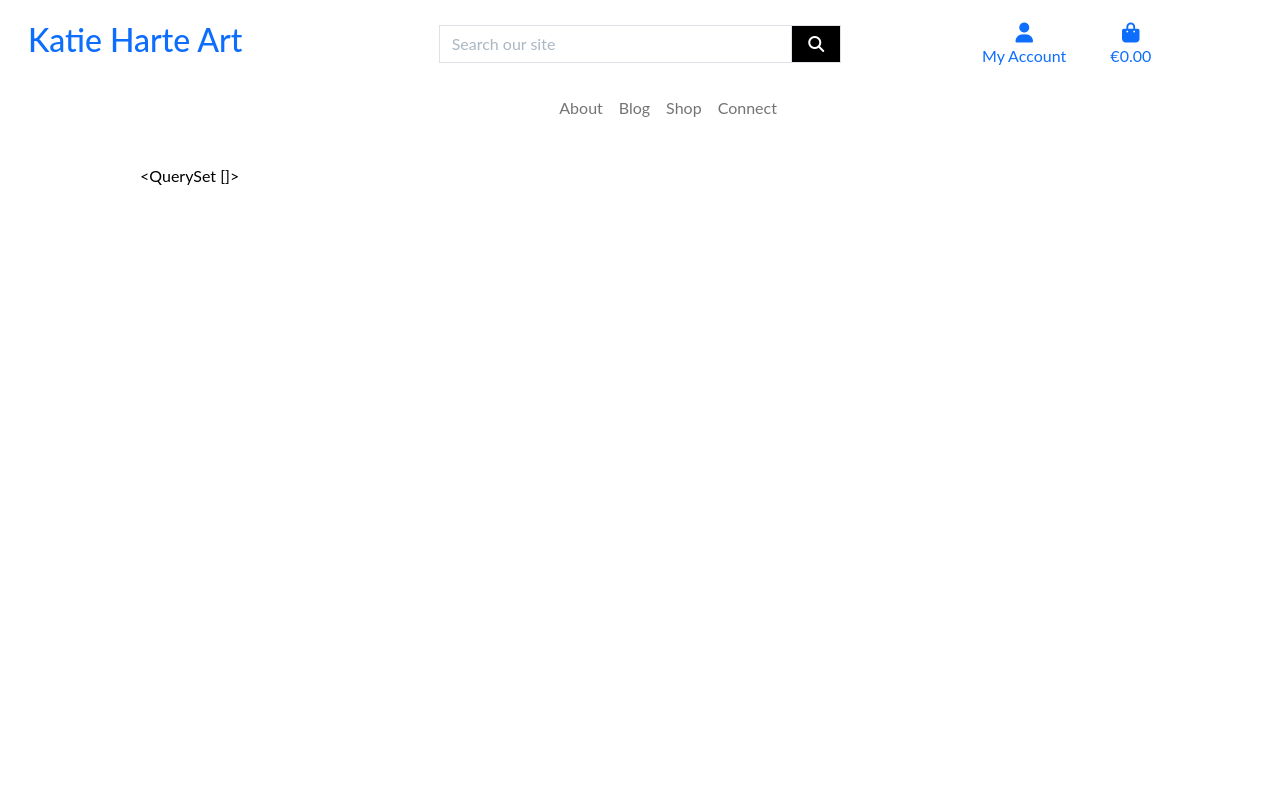
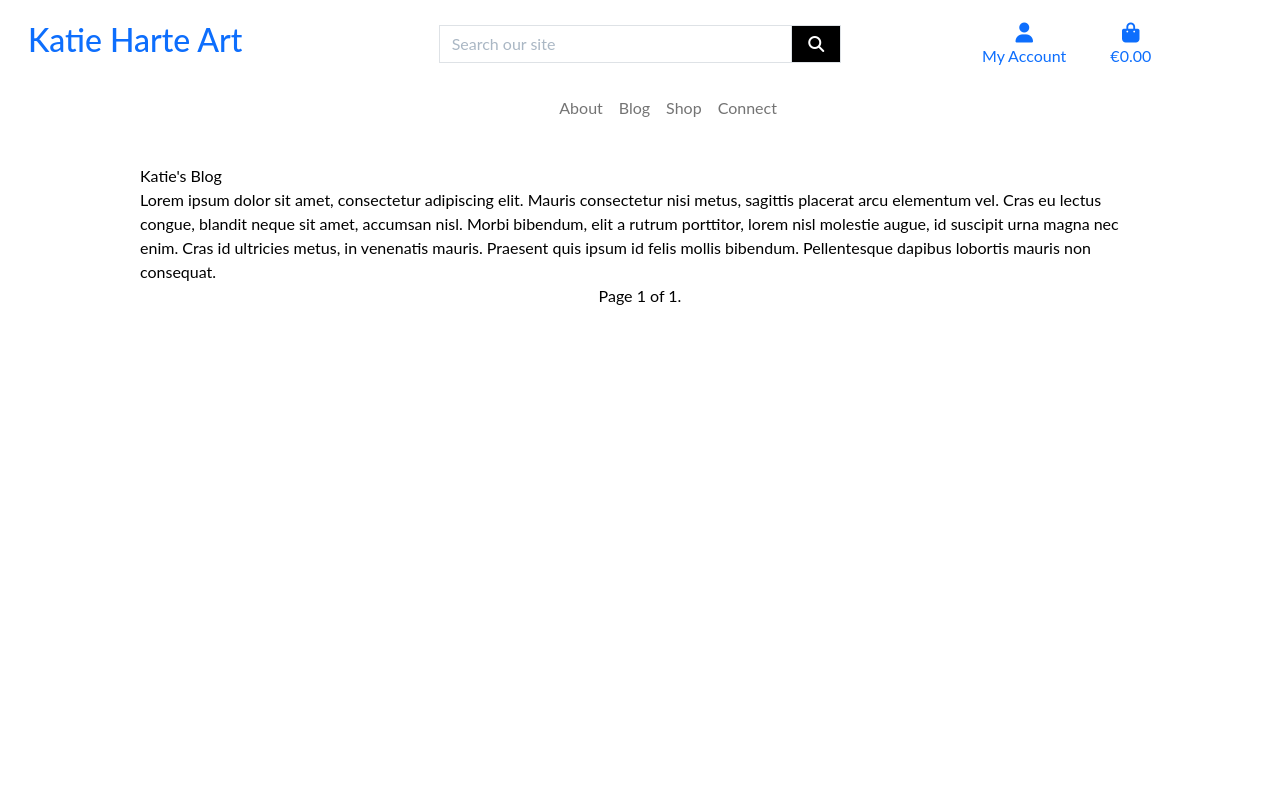
Before and after one commit to emmawalshdev/kaytea_art, a Django app: page /blog/ in a window 1280 px wide. Run offline with Django 3.2, Linux system fonts and the light colour scheme; data that the repository does not hold is empty; some libraries are stand-ins or nearby versions.

Commit message:
Add basic structure to blog template

```diff
--- a/blog/admin.py
+++ b/blog/admin.py
@@ -6,7 +6,7 @@ class BlogAdmin(admin.ModelAdmin):
     list_display = (
         'title',
         'date',
-        'image_url',
+        'image',
     )
 
     prepopulated_fields = {'slug': ('title',)}
--- a/blog/models.py
+++ b/blog/models.py
@@ -17,7 +17,7 @@ class Blog(models.Model):
     keyword = models.ManyToManyField(Keyword, blank=True)
     title = models.CharField(max_length=254)
     body = models.TextField(validators=[MinLengthValidator(20)])
-    image_url = models.URLField(max_length=1000, null=True, blank=True)
+    image = models.ImageField(null=True, blank=True)
 
     class Meta:
         ordering = ['-date']
--- a/blog/templates/blog/blog.html
+++ b/blog/templates/blog/blog.html
@@ -12,12 +12,71 @@
 
 {% endblock %}
 {% block content %}
-    <div class="container h-100">
-        <div class="row h-100">
+    <div class="container">
+        <div class="row">
             <div class="col-12">
-                {{ blogs }}
+                Katie's Blog
             </div>
         </div>
+    </div>
+    <div class="container">
+        <div class="row">
+            <div class="col-12">
+                Lorem ipsum dolor sit amet, consectetur adipiscing elit. Mauris consectetur nisi metus, sagittis placerat arcu elementum vel. Cras eu lectus congue, blandit neque sit amet, accumsan nisl. Morbi bibendum, elit a rutrum porttitor, lorem nisl molestie augue, id suscipit urna magna nec enim. Cras id ultricies metus, in venenatis mauris. Praesent quis ipsum id felis mollis bibendum. Pellentesque dapibus lobortis mauris non consequat.
+            </div>
+        </div>
+    </div>
+    <div class="container">
+        <div class="row">
+            {% for blog in page_obj %}
 
+            <div class="col-12">
+                <div class="row">
+                    <div class="col-12 col-md-6">
+                        <div class="image-container my-5">
+                            {% if blog.image %}
+                            <a href="">
+                                <img class="card-img-top img-fluid" src="{{ blog.image.url }}" alt="{{ blog.title }}">
+                            </a>
+                            {% else %}
+                            <a href="">
+                                <img class="card-img-top img-fluid h-100"  src="{{ MEDIA_URL }}noimage.jpg"
+                                    alt="{{ blog.title }}">
+                            </a>
+                            {% endif %}
+                        </div>
+                    </div>
+                    <div class="col-12 col-md-6">
+                        <p>{{ blog.title }}</p>
+                        <p>{{ blog.date }}</p>
+                        <p>{{ blog.body }}</p>
+                        <button type="button" class="btn btn-outline-primary uppercase">READ MORE</button>
+
+                    </div>
+                </div>
+            </div>
+            {% endfor %}
+        </div>
+    </div>
+    <div class="row">
+        <div class="col-12">
+            <div class="pagination justify-content-center">
+                <span class="step-links">
+                    {% if page_obj.has_previous %}
+                        <a href="?page=1">&laquo; first</a>
+                        <a href="?page={{ page_obj.previous_page_number }}">previous</a>
+                    {% endif %}
+
+                    <span class="current">
+                        Page {{ page_obj.number }} of {{ page_obj.paginator.num_pages }}.
+                    </span>
+
+                    {% if page_obj.has_next %}
+                        <a href="?page={{ page_obj.next_page_number }}">next</a>
+                        <a href="?page={{ page_obj.paginator.num_pages }}">last &raquo;</a>
+                    {% endif %}
+                </span>
+            </div>
+        </div>
     </div>
 {% endblock %}
--- a/blog/views.py
+++ b/blog/views.py
@@ -1,14 +1,22 @@
 from django.shortcuts import render
 from .models import Blog
+
+from django.core.paginator import Paginator
 
 
 # Create your views here.
 def all_blogs(request):
     '''A view to return all blogs'''
     blogs = Blog.objects.all()
+    paginator = Paginator(blogs, 3)
+    # Show 25 contacts per page.
+
+    page_number = request.GET.get('page')
+    page_obj = paginator.get_page(page_number)
 
     context = {
         'blogs': blogs,
+        'page_obj': page_obj,
     }
 
     return render(request, 'blog/blog.html', context)
```
Also changed, not shown: blog/migrations/0003_auto_20210829_1530.py (added), media/computer_TNplWbT.jpg (added).
